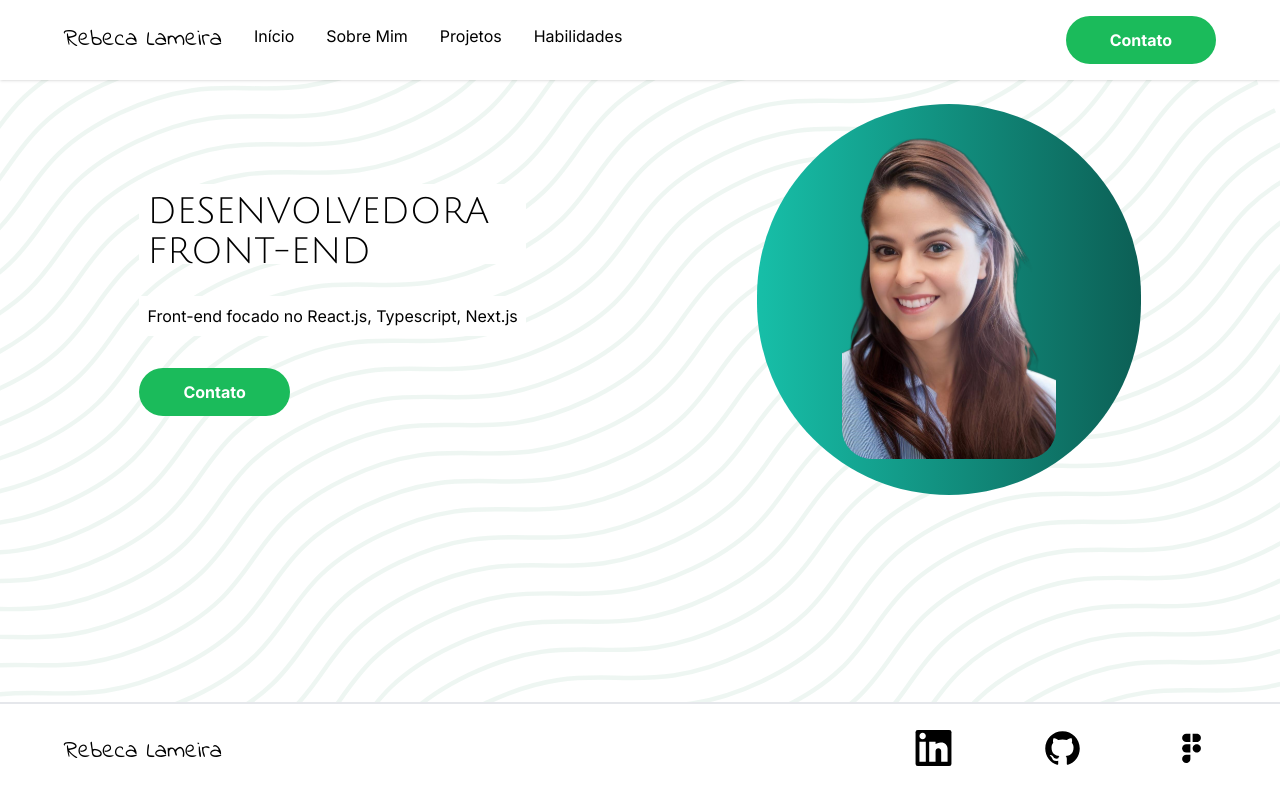
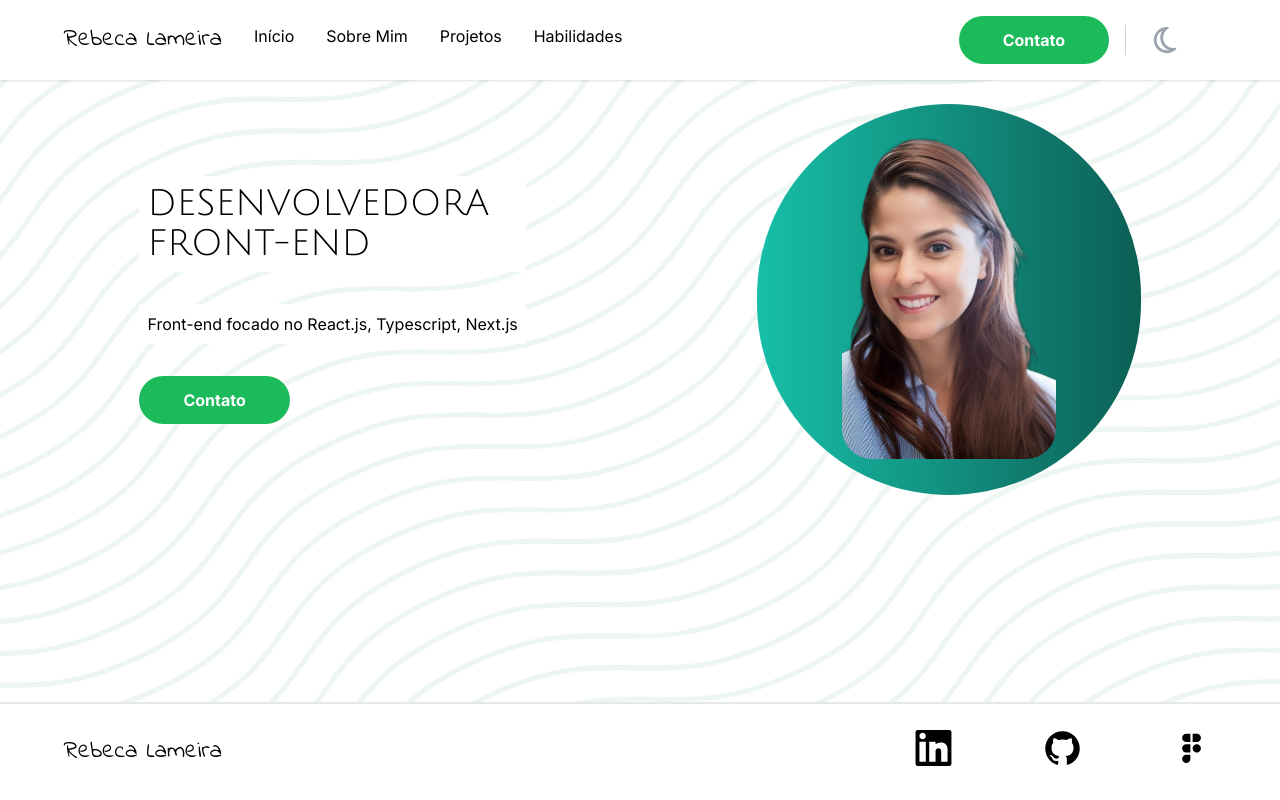
Before and after one commit to RebecaLameira/my-portfolio, a Next.js app: page / in a window 1280 px wide. Built offline with nearby package versions, Linux system fonts and the light colour scheme.

Commit message:
Dark mode implementation.

```diff
--- a/app/layout.tsx
+++ b/app/layout.tsx
@@ -1,6 +1,7 @@
 import type { Metadata } from "next";
 import "./globals.css";
 import { Inter } from "next/font/google";
+import { Providers } from "./providers";
 
 const inter = Inter({ subsets: ["latin"] });
 
@@ -18,7 +19,11 @@ export default function RootLayout({
 			<head>
 				<link rel="icon" href="/img/RL.ico" sizes="any" />
 			</head>
-			<body className="h-screen flex bg-fundo bg-cover">{children}</body>
+			<body className="h-screen flex bg-fundo bg-repeat bg-opacity-20 dark:bg-darkfundo">
+				<Providers>
+					<main>{children}</main>
+				</Providers>
+			</body>
 		</html>
 	);
 }
--- /dev/null
+++ b/app/providers.tsx
@@ -0,0 +1,12 @@
+"use client";
+
+import { ThemeProvider as NextThemesProvider } from "next-themes";
+import { type ThemeProviderProps } from "next-themes/dist/types";
+
+export function Providers({ children, ...props }: ThemeProviderProps) {
+	return (
+		<NextThemesProvider attribute="class" defaultTheme="light" {...props}>
+			{children}
+		</NextThemesProvider>
+	);
+}
--- a/app/skills/page.tsx
+++ b/app/skills/page.tsx
@@ -15,7 +15,7 @@ export default function Skills() {
 		<div>
 			<Navbar path="/contact">Contato</Navbar>
 			<FloatingButton />
-			<div className="bg-white m-14 p-8 indent-4 mobile:m-8">
+			<div className="bg-white m-14 p-8 indent-4 mobile:m-8 dark:bg-black">
 				<section className="grid gap-4">
 					<Title>Habilidades e Tecnologias</Title>
 					<Skill label="HTML" level="Advanced" percent={"w-5/6"}></Skill>
--- a/components/Content/Content.tsx
+++ b/components/Content/Content.tsx
@@ -1,7 +1,7 @@
 import Title from "../Title/Title";
 const Content = () => {
 	return (
-		<article className="bg-white m-16 p-8 grid gap-6 indent-8 text-xl text-justify mobile:text-sm mobile:m-8">
+		<article className="bg-white m-16 p-8 grid gap-6 indent-8 text-xl text-justify mobile:text-sm mobile:m-8 dark:bg-black">
 			<Title>Sobre Mim</Title>
 			<p>
 				Sou desenvolvedor Front-end especializado em criar interfaces elegantes
--- a/components/Floating Button/FloatingButton.tsx
+++ b/components/Floating Button/FloatingButton.tsx
@@ -8,7 +8,7 @@ const FloatingButton = () => {
 			<Button>
 				{
 					<Link href="/contact">
-						<IoPerson size={20} />
+						<IoPerson size={20} className="dark:text-black" />
 					</Link>
 				}
 			</Button>
--- a/components/Header/Header.tsx
+++ b/components/Header/Header.tsx
@@ -14,12 +14,12 @@ const Header = () => {
 		<header className="flex flex-wrap m-2 p-4 items-center justify-around mobile:flex-wrap-reverse">
 			<div className="laptop:justify-center mobile:justify-center">
 				<h1
-					className={`${juliusFont.className} bg-white container w-90 h-20 p-2 font-black text-4xl my-8`}
+					className={`${juliusFont.className} bg-white container w-90 h-30 p-2 font-black text-4xl my-8 dark:bg-black`}
 				>
 					DESENVOLVEDORA <br />
 					FRONT-END
 				</h1>
-				<p className="bg-white text-base p-2">
+				<p className="bg-white text-base p-2 dark:bg-black">
 					Front-end focado no React.js, Typescript, Next.js
 				</p>
 				<Button className="my-8">
--- a/components/Navbar/Navbar.tsx
+++ b/components/Navbar/Navbar.tsx
@@ -1,6 +1,8 @@
 import Link from "next/link";
 import Button from "../Button/Button";
 import NavLinks from "./NavLinks/NavLinks";
+import ThemeToggle from "../ThemeToggle/ThemeToggle";
+
 import { Indie_Flower } from "next/font/google";
 
 const indieFont = Indie_Flower({
@@ -16,7 +18,7 @@ export type NavbarProps = {
 
 const Navbar = ({ children, path }: NavbarProps) => {
 	return (
-		<nav className="flex w-screen h-20 bg-white shadow items-center justify-between px-16 mobile:justify-center mobile:px-8">
+		<nav className="flex w-screen h-20 bg-white shadow items-center justify-between px-16 mobile:justify-center mobile:px-8 dark:bg-black">
 			<div className="flex flex-wrap gap-8 justify-between">
 				<span
 					className={`${indieFont.className} text-2xl laptop:text-base mobile:hidden`}
@@ -26,7 +28,8 @@ const Navbar = ({ children, path }: NavbarProps) => {
 				<NavLinks />
 			</div>
 
-			<div className=" laptop:hidden mobile:hidden">
+			<div className="flex laptop:hidden mobile:hidden divide-x divide-solide divide-slate-300 gap-4 items-center">
+				<div>
 					<Button>
 						{
 							<Link
@@ -38,6 +41,10 @@ const Navbar = ({ children, path }: NavbarProps) => {
 						}
 					</Button>
 				</div>
+				<div className="px-6 ">
+					<ThemeToggle />
+				</div>
+			</div>
 		</nav>
 	);
 };
--- /dev/null
+++ b/components/ThemeToggle/ThemeToggle.tsx
@@ -0,0 +1,34 @@
+"use client";
+
+import { FiSun } from "react-icons/fi";
+import { useState, useEffect } from "react";
+import { useTheme } from "next-themes";
+import { FaRegMoon } from "react-icons/fa6";
+
+const ThemeToggle = () => {
+	const [mounted, setMounted] = useState(false);
+	const { setTheme, resolvedTheme } = useTheme();
+
+	useEffect(() => setMounted(true), []);
+
+	if (resolvedTheme === "dark") {
+		return (
+			<FiSun
+				onClick={() => setTheme("light")}
+				size={30}
+				className="text-gray-200 mr-3"
+			/>
+		);
+	}
+	if (resolvedTheme === "light") {
+		return (
+			<FaRegMoon
+				onClick={() => setTheme("dark")}
+				size={30}
+				className="text-gray-400 mr-3"
+			/>
+		);
+	}
+};
+
+export default ThemeToggle;
--- a/components/Toggle/Toggle.tsx
+++ /dev/null
@@ -1,28 +0,0 @@
-import { useState } from "react";
-import { Switch } from "@headlessui/react";
-
-const Toggle = () => {
-	const [enabled, setEnabled] = useState(false);
-
-	return (
-		<div className="flex gap-8 items-center font-extralight ">
-			<span className="laptop:text-xs mobile:text-xs">English</span>
-			<Switch
-				checked={enabled}
-				onChange={setEnabled}
-				className={`${
-					enabled ? "bg-primary" : "bg-primary"
-				} relative inline-flex h-6 w-11 items-center rounded-full`}
-			>
-				<span
-					className={`${
-						enabled ? "translate-x-6" : "translate-x-1"
-					} inline-block h-4 w-4 transform rounded-full bg-white transition`}
-				/>
-			</Switch>
-			<span className="laptop:text-xs mobile:text-xs">Português</span>
-		</div>
-	);
-};
-
-export default Toggle;
--- a/components/Trajectory/Trajectory.tsx
+++ b/components/Trajectory/Trajectory.tsx
@@ -1,13 +1,13 @@
 import Title from "../Title/Title";
 const Trajectory = () => {
 	return (
-		<div className="bg-white m-16 p-8 mobile:m-8">
+		<div className="bg-white m-16 p-8 mobile:m-8 dark:bg-black">
 			<Title>Trajetoria</Title>
 			<br />
 			<div>
 				<ol className="relative mx-8 border-s-2 border-dashed border-green-700">
 					<li className="mb-8 ms-4">
-						<div className="absolute w-3 h-3 bg-green-700 rounded-full mt-1.5 -start-1.5 border border-white dark:border-gray-900 dark:bg-gray-700"></div>
+						<div className="absolute w-3 h-3 bg-green-700 rounded-full mt-1.5 -start-1.5 border border-white dark:border-green-900 dark:bg-green-900"></div>
 						<h3 className="text-lg font-bold text-secondary dark:text-white">
 							Desenvolvedora Freelancer
 						</h3>
@@ -16,12 +16,12 @@ const Trajectory = () => {
 							Utilizando containers do Docker e para a contemporização o
 							Material UI. E com design no figma.
 						</p>
-						<time className="mb-1 text-sm font-normal leading-none text-gray-400 dark:text-gray-500">
+						<time className="mb-1 text-sm font-normal leading-none text-gray-400 dark:text-green-500">
 							2023
 						</time>
 					</li>
 					<li className="mb-8 ms-4">
-						<div className="absolute w-3 h-3 bg-green-700 rounded-full mt-1.5 -start-1.5 border border-white dark:border-gray-900 dark:bg-gray-700"></div>
+						<div className="absolute w-3 h-3 bg-green-700 rounded-full mt-1.5 -start-1.5 border border-white dark:border-green-900 dark:bg-green-900"></div>
 						<h3 className="text-lg font-semibold text-secondary dark:text-white">
 							Desenvolvedora Front-End | Eu quero Grana
 						</h3>
@@ -31,12 +31,12 @@ const Trajectory = () => {
 							Utilizando a plataforma Discord para reuniões diárias, seguindo o
 							framework de gerenciamento Scrum.
 						</p>
-						<time className="mb-1 text-sm font-normal leading-none text-gray-400 dark:text-gray-500">
+						<time className="mb-1 text-sm font-normal leading-none text-gray-400 dark:text-green-500">
 							2021 - 2022
 						</time>
 					</li>
 					<li className="mb-8 ms-4">
-						<div className="absolute w-3 h-3 bg-green-700 rounded-full mt-1.5 -start-1.5 border border-white dark:border-gray-900 dark:bg-gray-700"></div>
+						<div className="absolute w-3 h-3 bg-green-700 rounded-full mt-1.5 -start-1.5 border border-white dark:border-green-900 dark:bg-green-900"></div>
 
 						<h3 className="text-lg font-semibold text-secondary dark:text-white">
 							Desenvolvedora Full-Stack Estagiário | NUTI
@@ -46,12 +46,12 @@ const Trajectory = () => {
 							programação C#, Javascript, jQuery, HTML e o framework .NET e
 							AJAX. Utilizando SQL para o banco de dados.
 						</p>
-						<time className="mb-1 text-sm font-normal leading-none text-gray-400 dark:text-gray-500">
+						<time className="mb-1 text-sm font-normal leading-none text-gray-400 dark:text-green-500">
 							2021
 						</time>
 					</li>
 					<li className="ms-4">
-						<div className="absolute w-3 h-3 bg-green-700 rounded-full mt-1.5 -start-1.5 border border-white dark:border-gray-900 dark:bg-gray-700"></div>
+						<div className="absolute w-3 h-3 bg-green-700 rounded-full mt-1.5 -start-1.5 border border-white dark:border-green-900 dark:bg-green-900"></div>
 						<h3 className="text-lg font-semibold text-secondary dark:text-white">
 							Estagiário | UFMT
 						</h3>
@@ -60,7 +60,7 @@ const Trajectory = () => {
 							suporte técnico e assistência aos usuários da empresa. Diagnóstico
 							de Problemas, atendimento a chamados, gerenciamento de senhas.
 						</p>
-						<time className="mb-1 text-sm font-normal leading-none text-gray-400 dark:text-gray-500">
+						<time className="mb-1 text-sm font-normal leading-none text-gray-400 dark:text-green-500">
 							2019 - 2021
 						</time>
 					</li>
--- a/package.json
+++ b/package.json
@@ -12,6 +12,7 @@
     "@headlessui/react": "^1.7.17",
     "@types/nodemailer": "^6.4.14",
     "next": "^14.0.4",
+    "next-themes": "^0.2.1",
     "nodemailer": "^6.9.8",
     "react": "^18",
     "react-dom": "^18",
--- a/tailwind.config.ts
+++ b/tailwind.config.ts
@@ -27,9 +27,11 @@ const config: Config = {
 			},
 			backgroundImage: {
 				fundo: "url('/img/Bg.svg')",
+				darkfundo: "url('/img/Bg-dark.svg')",
 			},
 		},
 	},
 	plugins: [],
+	darkMode: "class",
 };
 export default config;
```
Also changed, not shown: public/img/Bg-dark.svg (added), 1 other file (tests, documents, lock files or other folders). Lines whose indentation alone changed are shown as unchanged.
